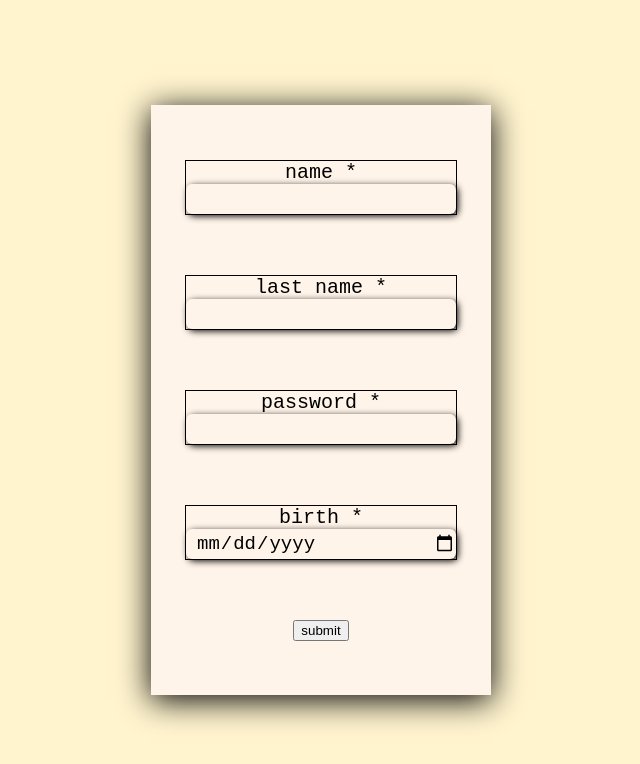
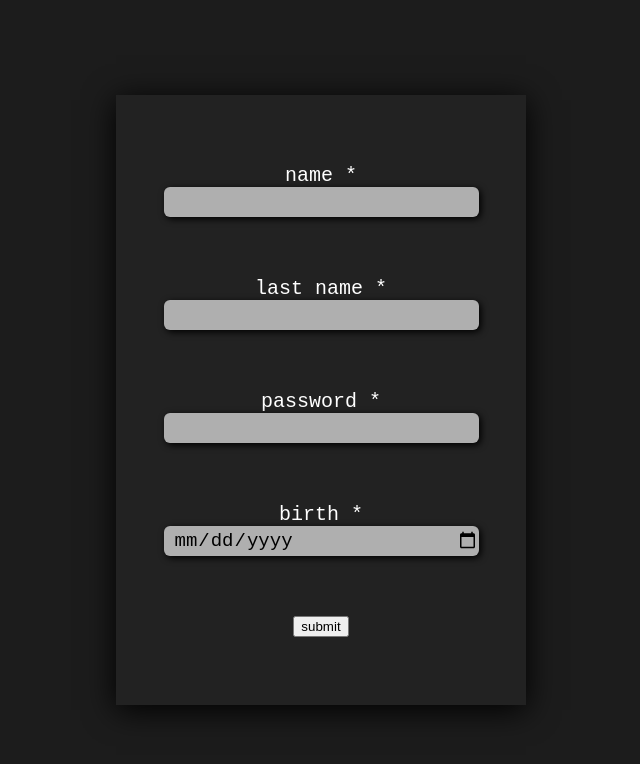
Before and after one commit to JorgeC9804/shell, a React (Create React App) app: page /session/1 in a window 1280 px wide. Shown: the top 764 px of the page, without its empty margins (319-959 px from the left). Built offline with nearby package versions, Linux system fonts and the light colour scheme.

Commit message:
update 1.1

```diff
--- a/src/session/Signup.jsx
+++ b/src/session/Signup.jsx
@@ -9,11 +9,11 @@ const Signup = () => {
   const [password, setPassword] = useState("");
   const [birth, setBirth] = useState(null);
 
-  // const handleDBSession = () => {
-  //   /**
-  //    * here conection data base
-  //    */
-  // };
+  const handleDBSession = () => {
+    /**
+     * here conection data base
+     */
+  };
 
   const handleActive = (number, restriction, e) => {
     /**
--- a/src/styles/sessions/session.css
+++ b/src/styles/sessions/session.css
@@ -1,5 +1,5 @@
 .sign-up {
-  background-color: rgb(255, 244, 206);
+  background-color: rgb(28, 28, 28);
   height: 100vh;
   width: 100%;
 }
@@ -7,20 +7,21 @@
 .shell {
   /* position: absolute;
   top: 0; */
-  background-color: rgb(255, 244, 233);
+  background-color: rgba(39, 39, 39, 0.578);
   box-shadow: 0px 5px 30px;
   transition: 0.3s;
-  padding: 20px;
+  padding: 30px;
   /* box-sizing: border-box; */
-  width: 300px;
+  width: 350px;
   height: 550px;
 }
 /* --------------- input ----------------- */
 .lb {
+  color: white;
   font-size: 20px;
   margin-bottom: 60px;
   font-family: "Courier New", Courier, monospace;
-  border: 1px solid;
+  /* border: 1px solid; */
   width: 90%;
   /* si lo esta tomado, solo que el paddin
   es aparte */
@@ -51,19 +52,19 @@
   font-family: "Courier New", Courier, monospace;
 }
 .active-1 {
-  background-color: rgb(12, 129, 129);
+  background-color: rgb(175, 175, 175);
   box-shadow: 8px 8px 18px;
 }
 .active-2 {
-  background-color: rgb(12, 129, 129);
+  background-color: rgb(175, 175, 175);
   box-shadow: 8px 8px 18px;
 }
 .active-3 {
-  background-color: rgb(12, 129, 129);
+  background-color: rgb(175, 175, 175);
   box-shadow: 8px 8px 18px;
 }
 .active-4 {
-  background-color: rgb(12, 129, 129);
+  background-color: rgb(175, 175, 175);
   box-shadow: 8px 8px 18px;
 }
 
@@ -71,10 +72,12 @@
 .shell:hover {
   box-shadow: 0px 13px 30px;
   border-radius: 15px;
-  background-color: rgb(12, 129, 129);
+  background: linear-gradient(#ff00c8da, #60004caf, rgba(30, 30, 30, 0.756));
 }
 .ipt:hover {
-  background-color: rgb(12, 129, 129);
+  /* background-color: #ff00c8af; */
+  /* background-color: black; */
+  background-color: rgb(175, 175, 175);
   box-shadow: 8px 8px 18px;
 }
 
@@ -88,7 +91,7 @@ form {
   display: flex;
 }
 .bgd-t {
-  background-color: transparent;
+  background-color: rgb(175, 175, 175);
 }
 .center {
   justify-content: center;
```
